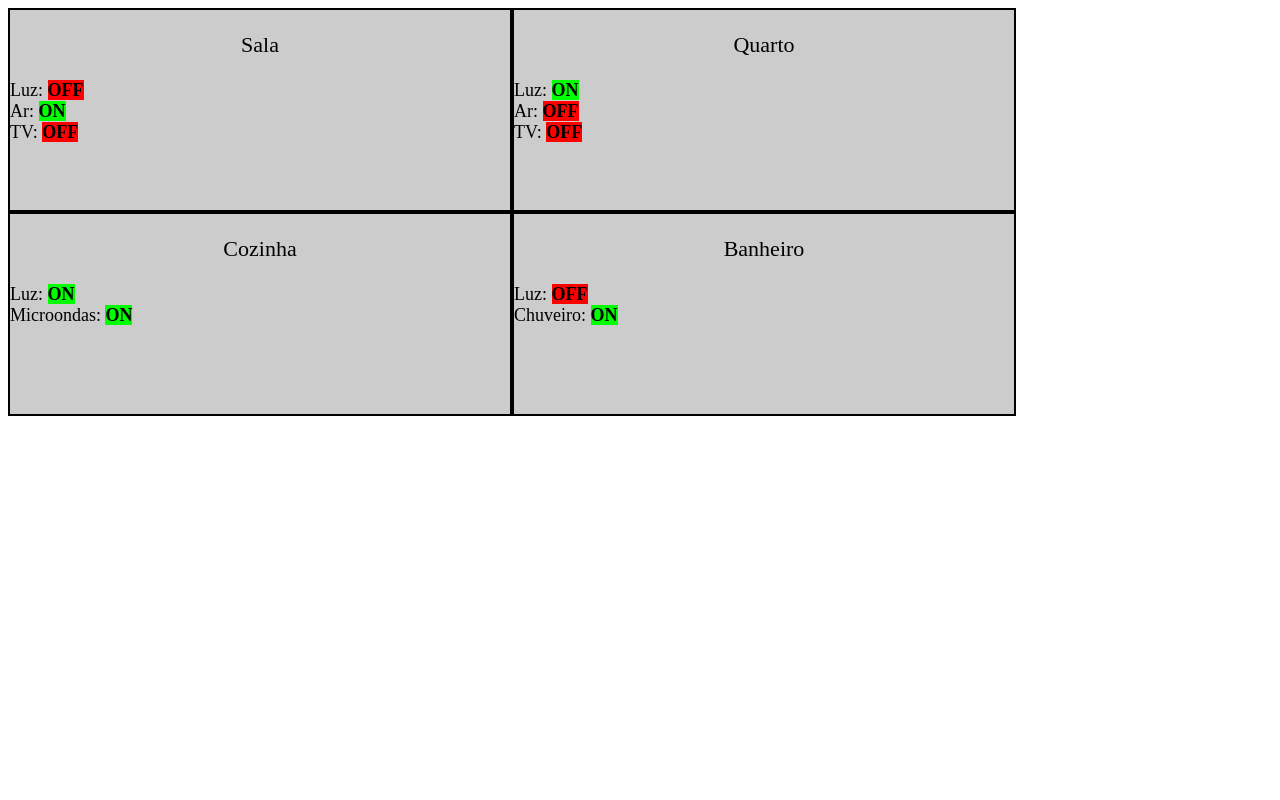
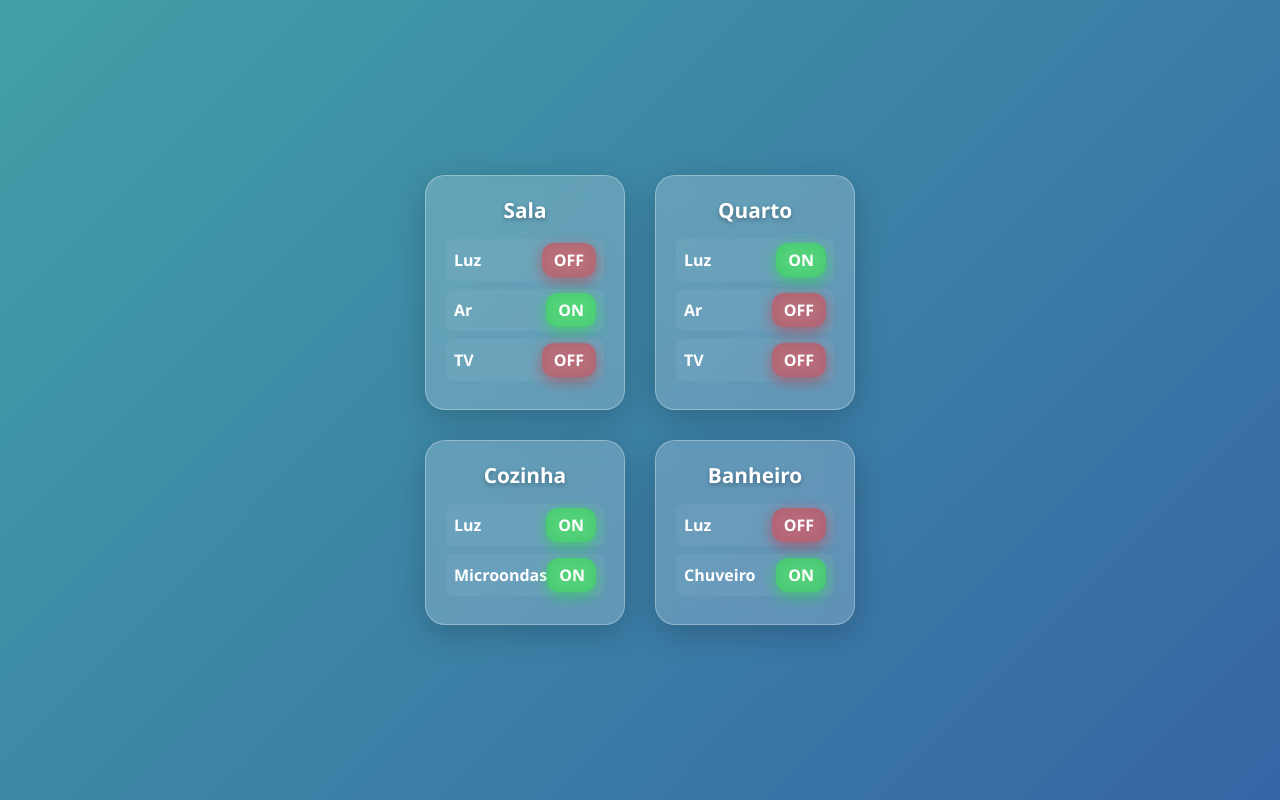
Before and after one commit to Matheusdnf/rhcp_protocol_redes, a plain HTML site: page index.html in a window 1280 px wide. Drawn offline with Linux system fonts and the light colour scheme.

Commit message:
feat: estilizando dashboard

```diff
--- a/index.html
+++ b/index.html
@@ -1,36 +1,68 @@
-<html>
+<!DOCTYPE html>
+<html lang="pt-BR">
 <head>
+<meta charset="UTF-8">
 <title>Casa Inteligente - RHCP</title>
-    <link rel="stylesheet" href="style.css" />
-    <script type="text/javascript" src="script.js"></script>
+<link rel="stylesheet" href="style.css">
+<script src="script.js"></script>
 </head>
-
 <body>
   <div class="casa">
     <div class="linha">
       <div class="comodo">
         <p>Sala</p>
-          <span>Luz: </span><span id="sala/luz"></span><br />
-          <span>Ar: </span><span id="sala/ar"></span><br />
-          <span>TV: </span><span id="sala/tv"></span><br />
+        <div class="device">
+          <span class="device-name">Luz</span>
+          <span id="sala/luz" class="device-status off">OFF</span>
+        </div>
+        <div class="device">
+          <span class="device-name">Ar</span>
+          <span id="sala/ar" class="device-status off">OFF</span>
+        </div>
+        <div class="device">
+          <span class="device-name">TV</span>
+          <span id="sala/tv" class="device-status off">OFF</span>
+        </div>
       </div>
       <div class="comodo">
         <p>Quarto</p>
-          <span>Luz: </span><span id="quarto/luz"></span><br />
-          <span>Ar: </span><span id="quarto/ar"></span><br />
-          <span>TV: </span><span id="quarto/tv"></span><br />
+        <div class="device">
+          <span class="device-name">Luz</span>
+          <span id="quarto/luz" class="device-status off">OFF</span>
+        </div>
+        <div class="device">
+          <span class="device-name">Ar</span>
+          <span id="quarto/ar" class="device-status off">OFF</span>
+        </div>
+        <div class="device">
+          <span class="device-name">TV</span>
+          <span id="quarto/tv" class="device-status off">OFF</span>
         </div>
       </div>
+    </div>
+
     <div class="linha">
       <div class="comodo">
         <p>Cozinha</p>
-          <span>Luz: </span><span id="cozinha/luz"></span><br />
-          <span>Microondas: </span><span id="cozinha/microondas"></span><br />
+        <div class="device">
+          <span class="device-name">Luz</span>
+          <span id="cozinha/luz" class="device-status off">OFF</span>
+        </div>
+        <div class="device">
+          <span class="device-name">Microondas</span>
+          <span id="cozinha/microondas" class="device-status off">OFF</span>
+        </div>
       </div>
       <div class="comodo">
         <p>Banheiro</p>
-          <span>Luz: </span><span id="banheiro/luz"></span><br />
-          <span>Chuveiro: </span><span id="banheiro/chuveiro"></span><br />
+        <div class="device">
+          <span class="device-name">Luz</span>
+          <span id="banheiro/luz" class="device-status off">OFF</span>
+        </div>
+        <div class="device">
+          <span class="device-name">Chuveiro</span>
+          <span id="banheiro/chuveiro" class="device-status off">OFF</span>
+        </div>
       </div>
     </div>
   </div>
--- a/style.css
+++ b/style.css
@@ -1,38 +1,101 @@
+/* Reset básico */
+* {
+  margin: 0;
+  padding: 0;
+  box-sizing: border-box;
+  font-family: 'Segoe UI', Tahoma, Geneva, Verdana, sans-serif;
+}
+
+body {
+  min-height: 100vh;
+  background: linear-gradient(135deg, #42a0a7, #3665a5);
+  display: flex;
+  justify-content: center;
+  align-items: center;
+  padding: 20px;
+}
+
+/* Container da casa */
 .casa {
-    display: table;
-    width: 100%;
-    border-collapse: collapse;
+  display: flex;
+  flex-direction: column;
+  gap: 30px;
 }
+
+/* Linhas de cômodos */
 .linha {
-    display: table-row;
-    width: auto;
-    clear: both;
+  display: flex;
+  gap: 30px;
 }
+
+/* Cômodo individual */
 .comodo {
-    float: left;
-    display: table-column;
-    width: 500px;
-    height: 200px;
-    background-color: #ccc;
-    border: 2px solid black;
-    font-size: 18px;
+  background: rgba(255, 255, 255, 0.2);
+  border-radius: 20px;
+  padding: 20px;
+  width: 200px;
+  backdrop-filter: blur(10px);
+  box-shadow: 0 8px 32px rgba(0,0,0,0.2);
+  border: 1px solid rgba(255,255,255,0.3);
+  color: #fff;
+  transition: transform 0.3s, box-shadow 0.3s;
 }
+
+.comodo:hover {
+  transform: translateY(-5px);
+  box-shadow: 0 12px 40px rgba(0,0,0,0.3);
+}
+
 .comodo p {
-    text-align: center;
-    background:#ccc;
-    color:#000;
-    display:block;
-    float:center;
-    /* border: 1px solid black; */
-    font-size: 22px;
+  font-size: 1.3rem;
+  font-weight: bold;
+  margin-bottom: 15px;
+  text-align: center;
+  text-shadow: 0 2px 5px rgba(0,0,0,0.3);
 }
-.on {
-    background:#0f0;
-    color:#000;
-    font-weight: bold;
+
+/* Linha dispositivo: flex para alinhar nome e status */
+.device {
+  display: flex;
+  justify-content: space-between;
+  align-items: center;
+  margin-bottom: 8px;
+  padding: 4px 8px;
+  border-radius: 8px;
+  background: rgba(255,255,255,0.05);
 }
-.off {
-    background:#f00;
-    color:#000;
-    font-weight: bold;
+
+/* Nome do dispositivo */
+.device-name {
+  font-weight: bold;
+  color: #fff;
 }
+
+/* Status do dispositivo */
+.ON, .OFF, .on, .off {
+  font-weight: bold;
+  padding: 6px 12px;
+  border-radius: 12px;
+  min-width: 40px;
+  text-align: center;
+  backdrop-filter: blur(8px);
+  transition: all 0.3s ease;
+}
+
+.ON, .on {
+  background: rgba(0, 255, 0, 0.4);
+  color: #fff;
+  box-shadow: 0 4px 15px rgba(0, 255, 0, 0.4);
+}
+
+.OFF, .off {
+  background: rgba(255, 0, 0, 0.4);
+  color: #fff;
+  box-shadow: 0 4px 15px rgba(255, 0, 0, 0.4);
+}
+
+.device-status.on:hover, .device-status.off:hover {
+  transform: translateY(-2px);
+  box-shadow: 0 6px 20px rgba(0,0,0,0.25);
+  cursor: pointer;
+}
```
Lines whose indentation alone changed are shown as unchanged.
